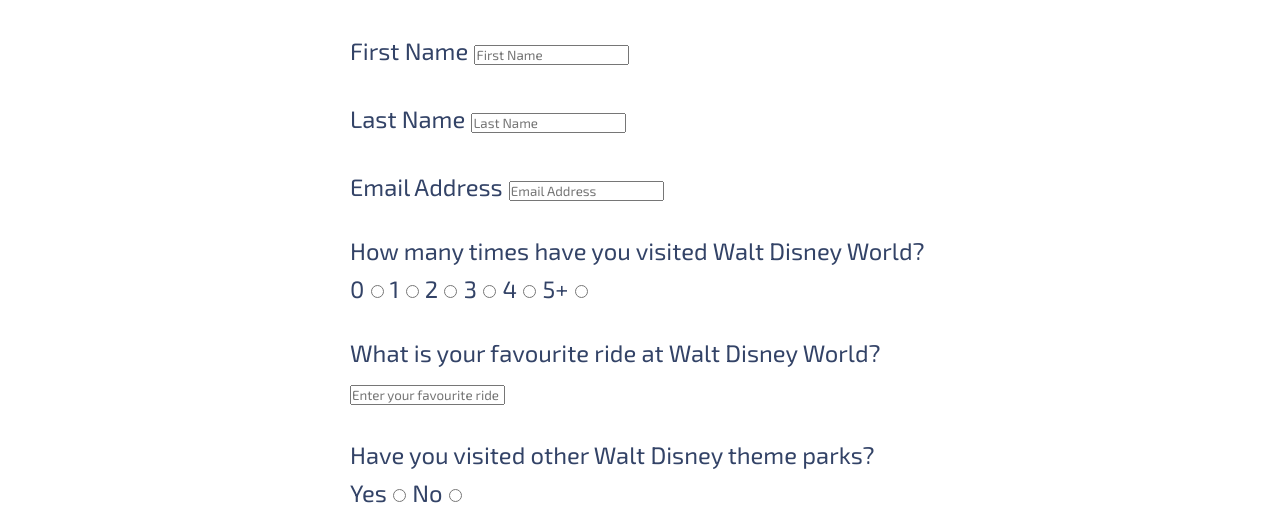
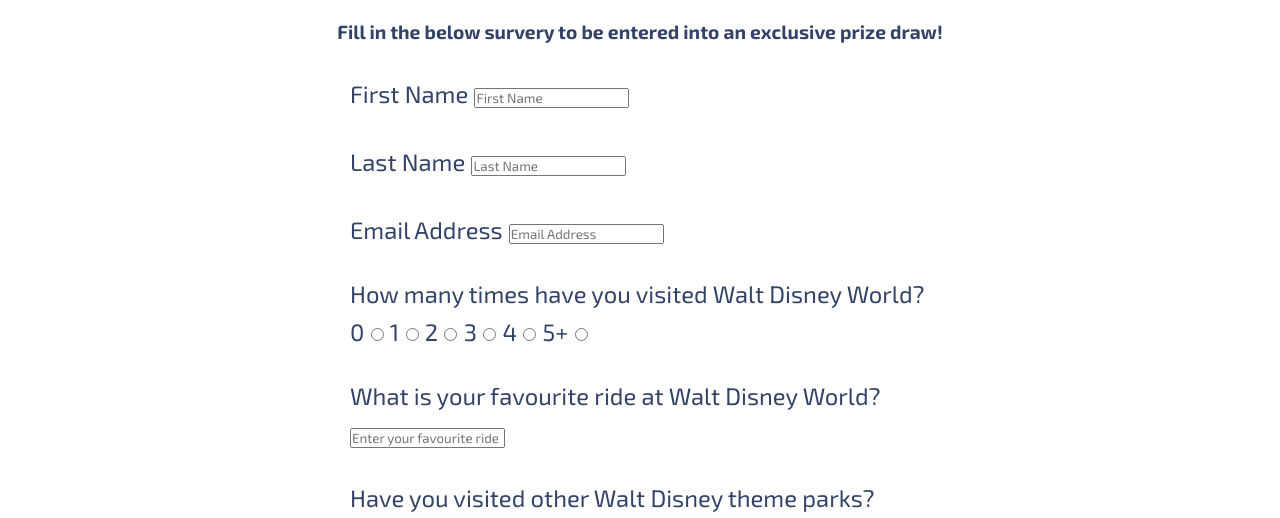
Before and after one commit to MCamish29/ride-guide-wdw, a plain HTML site: page comp.html in a window 1280 px wide. Shown: the part 259-777 px from the top of the page. Drawn offline with Linux system fonts and the light colour scheme.

Commit message:
"Add p onto comp page"

```diff
--- a/assets/css/style.css
+++ b/assets/css/style.css
@@ -118,6 +118,13 @@ main{
 }
 #comp-entry p{
     text-align: center;
+}
+#about-comp p{
+    color: #334367;
+    text-align: center;
+    font-weight: bolder;
+    font-size: larger;
+    margin: 20px;
 }
 /*Ride Guide About*/
 #rg-about p{
--- a/comp.html
+++ b/comp.html
@@ -39,6 +39,9 @@
                 <h2>Competition</h2>
             </div>
         </section>
+        <div id="about-comp">
+            <p>Fill in the below survery to be entered into an exclusive prize draw!</p>
+        </div>
         <form action="">
             <div>
                 <label for="f-name">First Name</label>
```
